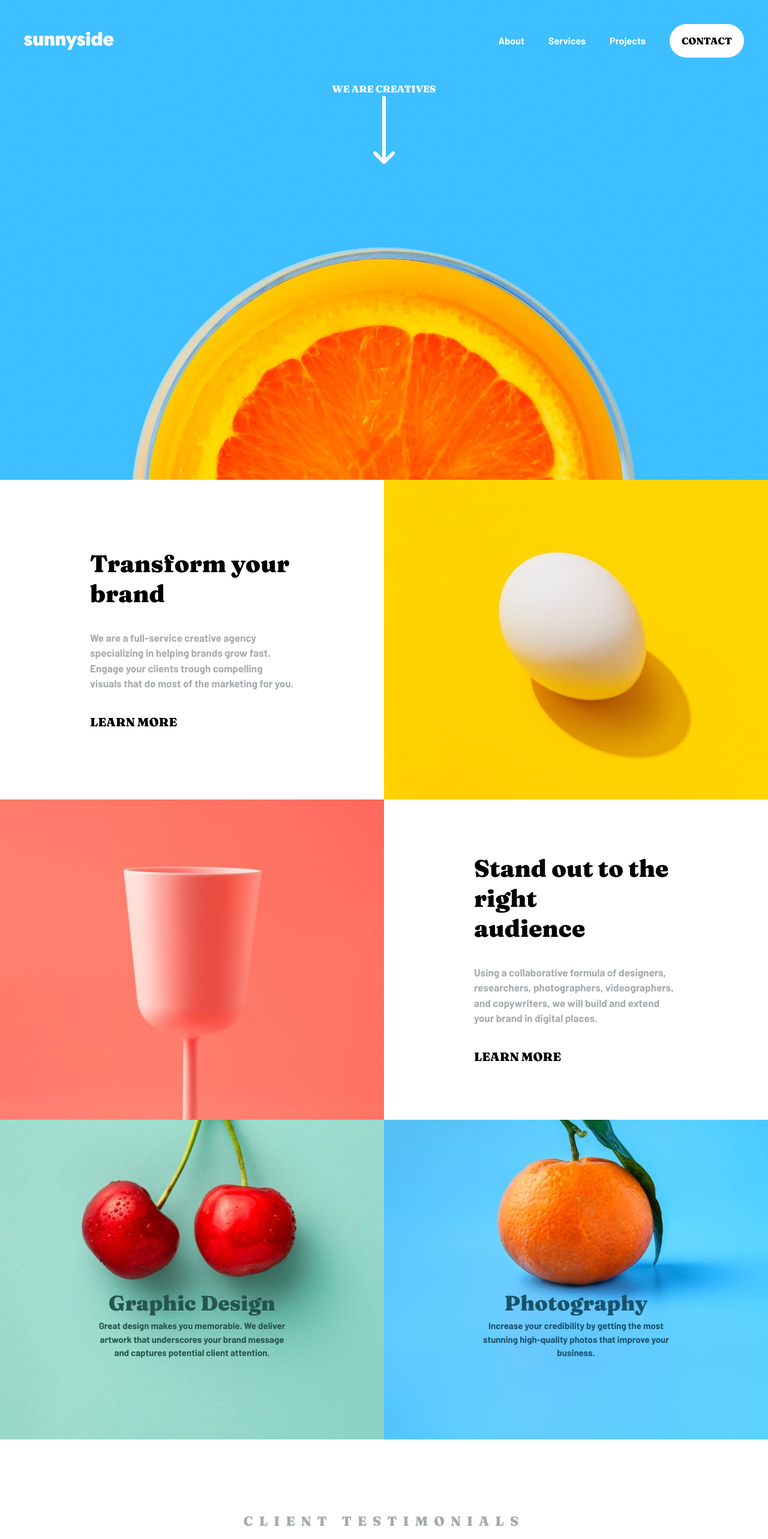
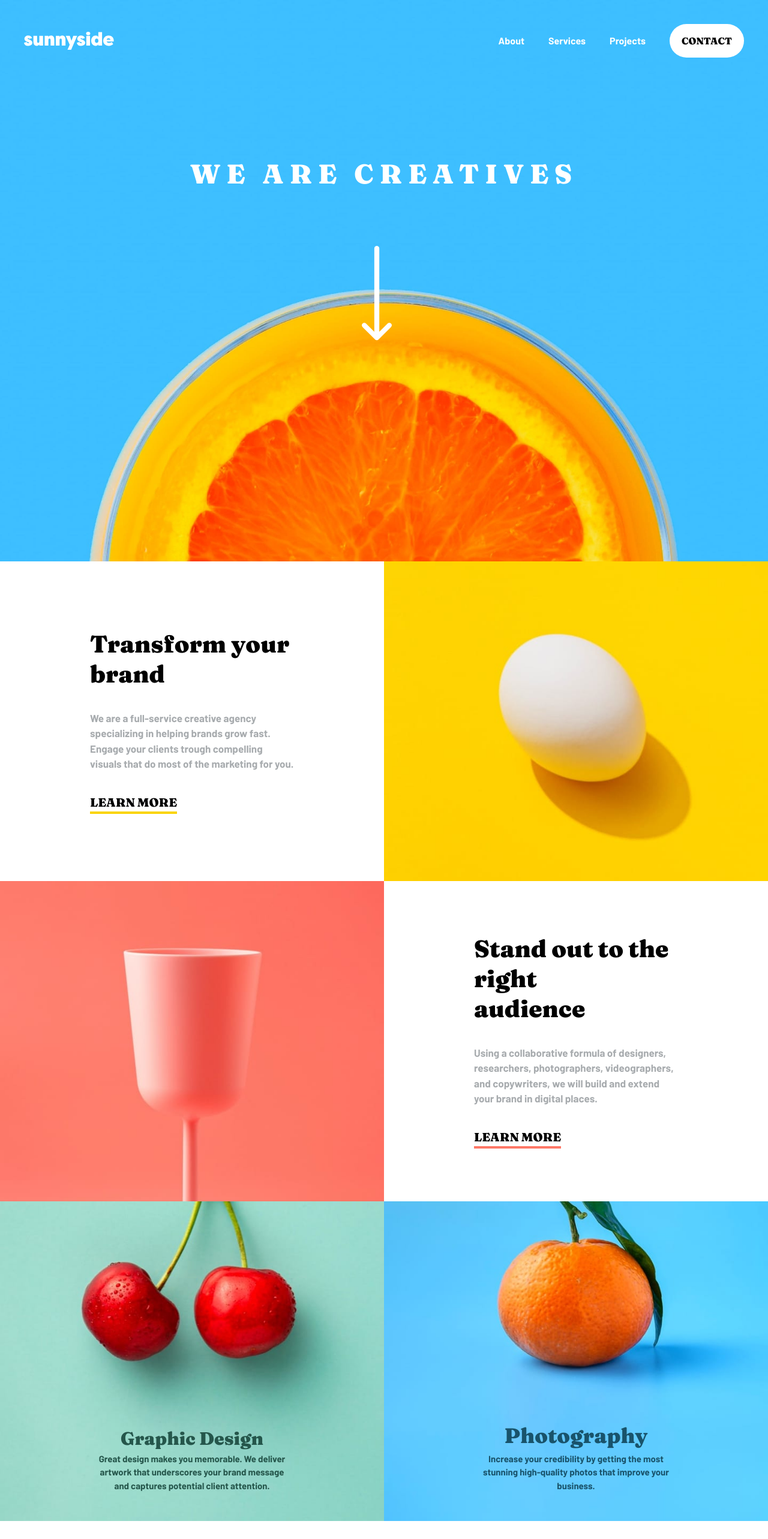
Before and after one commit to Mut1s0/sunnyside-agency-landing-page, a React (Vite) app: page / in a window 1280 px wide. Shown: the top 2566 px of the page at 60% size. Built offline with nearby package versions, Linux system fonts and the light colour scheme; the HTML template or start-up script is replaced by a standard one.

Commit message:
Made the page responsive

```diff
--- a/src/components/Features.jsx
+++ b/src/components/Features.jsx
@@ -1,34 +1,61 @@
 import { desktopTransform, mobileTransform, desktopStandOut, mobileStandOut } from "../images";
 
 function Features() {
+
     return(
+
         <section className="grid grid-rows-4 sm:grid-rows-2 sm:grid-cols-2">
+
             <div className="">
+
                 <picture>
+
                     <source media="(min-width: 768px)" srcSet={desktopTransform} />
-                    <img src={mobileTransform} alt="Transform" className="w-full" />
+                    <img src={mobileTransform} alt="Transform" className="w-full h-full object-cover" />
+
                 </picture>
+
             </div>
-            <div className="sm:col-start-1 sm:row-start-1">
+
+            <div className="sm:col-start-1 sm:row-start-1 py-[50px]">
+
                 <div className="flex flex-col items-center sm:items-start justify-center text-center sm:text-left gap-6 lg:gap-9 h-full xs:px-[35px] sm:px-[50px] lg:px-[150px]">
+
                     <h1 className="font-fraunces font-blackFraunces text-[25px] xs:text-[30px] sm:text-[25px] lg:text-[40px] lg:leading-[50px]">Transform your <br /> brand</h1>
+
                     <p className="sm:text-[14px] lg:text-[17px] font-barlow font-semiBoldBarlow text-grayishBlue">We are a full-service creative agency specializing in helping brands grow fast. Engage your clients trough compelling visuals that do most of the marketing for you.</p>
-                    <span><a href="#" className="font-fraunces font-blackFraunces sm:text-[18px] lg:text-[20px] uppercase">Learn more</a></span>
+
+                    <span className="border-b-4 border-yellow"><a href="#" className="font-fraunces font-blackFraunces sm:text-[18px] lg:text-[20px] uppercase">Learn more</a></span>
+
                 </div>
+
             </div>
+
             <div className="">
+
                 <picture>
+
                     <source media="(min-width: 768px)" srcSet={desktopStandOut} />
-                    <img src={mobileStandOut} alt="Stand Out" className="w-full" />
+                    <img src={mobileStandOut} alt="Stand Out" className="w-full h-full object-cover" />
+
                 </picture>
+
             </div>
-            <div className="">
+
+            <div className="py-[50px]">
+
                 <div className="flex flex-col items-center sm:items-start text-center sm:text-left justify-center gap-6 lg:gap-9 h-full xs:px-[35px] sm:px-[50px] lg:px-[150px]">
-                    <h1 className="font-fraunces font-blackFraunces text-[25px] xs:text-[30px] sm:text-[25px] lg:text-[40px] lg:leading-[50px]">Stand out to the right <br className="hidden sm:block" /> audience</h1>
+
+                    <h1 className="font-fraunces font-blackFraunces text-[25px] xs:text-[30px] sm:text-[25px] lg:text-[40px] lg:leading-[50px]">Stand out to the <br className="block sm:hidden"/> right <br className="hidden sm:block" /> audience</h1>
+
                     <p className="sm:text-[14px] lg:text-[17px] font-barlow font-semiBoldBarlow text-grayishBlue">Using a collaborative formula of designers, researchers, photographers, videographers, and copywriters, we will build and extend your brand in digital places.</p>
-                    <span><a href="#" className="font-fraunces font-blackFraunces sm:text-[18px] lg:text-[20px] uppercase">learn more</a></span>
+
+                    <span className="border-b-4 border-softRed"><a href="#" className="font-fraunces font-blackFraunces sm:text-[18px] lg:text-[20px] uppercase">learn more</a></span>
+
                 </div>
+
             </div>
+
         </section>
     )
 }
--- a/src/components/Footer.jsx
+++ b/src/components/Footer.jsx
@@ -7,11 +7,11 @@ function Footer() {
 
             <div>
 
-                <h1 className="text-center text-grayishBlue font-barlow font-semiBoldBarlow text-[40px] mb-[25px]">sunnyside</h1>
+                <h1 className="text-center text-grayishBlue font-barlow font-semiBoldBarlow text-[40px] mb-[30px]">sunnyside</h1>
 
                 <div className="mb-[50px]">
 
-                    <ul className="flex items-center justify-center gap-14">
+                    <ul className="flex items-center justify-center gap-5 ss:gap-12">
 
                         <li><a href="#" className="font-barlow font-semiBoldBarlow text-grayishBlue text-[20px]">About</a></li>
                         <li><a href="#" className="font-barlow font-semiBoldBarlow text-grayishBlue text-[20px]">Services</a></li>
--- a/src/components/Gallery.jsx
+++ b/src/components/Gallery.jsx
@@ -5,7 +5,7 @@ function Gallery() {
 
         <section>
 
-            <div className="grid grid-cols-1 ss:grid-cols-2 md:grid-cols-4">
+            <div className="grid grid-cols-2 md:grid-cols-4">
 
                 <picture>
                     <source media="(min-width: 768px)" srcSet={desktopGalleryMilkbottles} />
--- a/src/components/Hero.jsx
+++ b/src/components/Hero.jsx
@@ -4,19 +4,19 @@ function Hero() {
 
     return(
 
-        <main className="h-full">
+        <main className="min-h-dvh flex flex-col items-center justify-start pt-[120px] relative">
 
-            <div className="h-full">
+            <div>
 
                 <div className="text-center">
 
-                    <h1 className="text-white uppercase font-fraunces font-blackFraunces">we are <br className="block sm:hidden"/> creatives</h1>
+                    <h1 className="text-white uppercase font-fraunces font-blackFraunces text-[35px] sm:text-[45px] tracking-[5px] sm:tracking-[10px]">we are <br className="block sm:hidden"/> creatives</h1>
 
                 </div>
 
-                <div className="flex items-center justify-center">
+                <div className="flex items-center justify-center absolute bottom-[34%] sm:bottom-[43%] md:bottom-[46%] right-[43%] sm:right-[44%] md:right-[49%]">
 
-                    <img src={iconArrowDown} alt="Arrow Down" className="" />
+                    <img src={iconArrowDown} alt="Arrow Down" className="w-[50px] sm:w-[90px] md:w-[50px]" />
 
                 </div>
 
--- a/src/components/Services.jsx
+++ b/src/components/Services.jsx
@@ -1,30 +1,51 @@
 import { desktopGraphicDesign, mobileGraphicDesign, desktopPhotography, mobilePhotography } from "../images";
 
 function Services() {
+
     return(
+
         <section>
+
             <div className="grid grid-rows-2 sm:grid-rows-1 sm:grid-cols-2">
+
                 <article className="relative">
+
                     <picture>
+
                         <source media="(min-width: 768px)" srcSet={desktopGraphicDesign} />
                         <img src={mobileGraphicDesign} alt="Graphic Design" className="w-full" />
+
                     </picture>
-                    <div className="absolute bottom-[25%] left-[25%] text-center w-[50%]">
-                        <h1 className="font-fraunces font-blackFraunces text-darkDesaturatedCyan text-[35px]">Graphic Design</h1>
+
+                    <div className="absolute bottom-[9%] left-[5%] md:left-[25%] text-center w-[90%] md:w-[50%]">
+
+                        <h1 className="font-fraunces font-blackFraunces text-darkDesaturatedCyan text-[30px]">Graphic Design</h1>
                         <p className="font-barlow font-semiBoldBarlow text-darkDesaturatedCyan text-[15px]">Great design makes you memorable. We deliver artwork that underscores your brand message and captures potential client attention.</p>
+
                     </div>
+
                 </article>
+
                 <article className="relative">
+
                     <picture>
+
                         <source media="(min-width: 768px)" srcSet={desktopPhotography} />
                         <img src={mobilePhotography} alt="Graphic Design" className="w-full" />
+
                     </picture>
-                    <div className="absolute bottom-[25%] left-[25%] text-center w-[50%]">
+
+                    <div className="absolute bottom-[9%] left-[5%] md:left-[25%] text-center w-[90%] md:w-[50%]">
+
                         <h1 className="font-fraunces font-blackFraunces text-darkBlue text-[35px]">Photography</h1>
                         <p className="font-barlow font-semiBoldBarlow text-darkBlue text-[15px]">Increase your credibility by getting the most stunning high-quality photos that improve your business.</p>
+
                     </div>
+
                 </article>
+
             </div>
+
         </section>
     )
 }
--- a/src/components/Testimonials.jsx
+++ b/src/components/Testimonials.jsx
@@ -8,13 +8,13 @@ function Testimonials() {
 
             <div className="py-[120px]">
 
-                <h1 className="text-center uppercase text-[22px] font-fraunces font-blackFraunces text-grayishBlue tracking-[10px]">client testimonials</h1>
+                <h1 className="text-center uppercase text-[20px] font-fraunces font-blackFraunces text-grayishBlue tracking-[5px] sm:tracking-[10px]">client testimonials</h1>
 
-                <div className="flex flex-wrap items-center justify-center gap-[70px] mt-[100px]">
+                <div className="flex flex-wrap items-center justify-center md:gap-[40px] mt-[30px]">
 
                     {testimonials.map((test) => (
 
-                        <div key={test.id} className="flex flex-col items-center justify-center gap-[40px] text-center py-[50px] w-[360px]">
+                        <div key={test.id} className="flex flex-col items-center justify-center gap-[40px] text-center py-[50px] w-[360px] px-3">
 
                             <img src={test.icon} alt="Testimony profile" className="rounded-full w-[80px]" />
 
```
